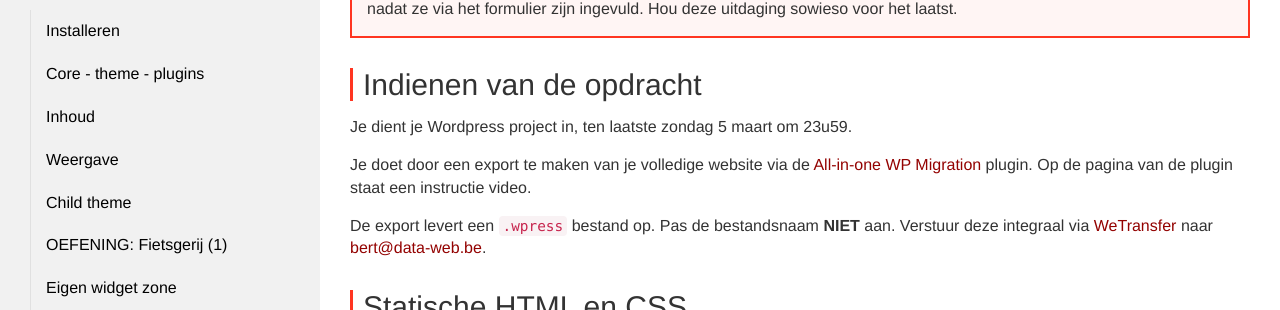
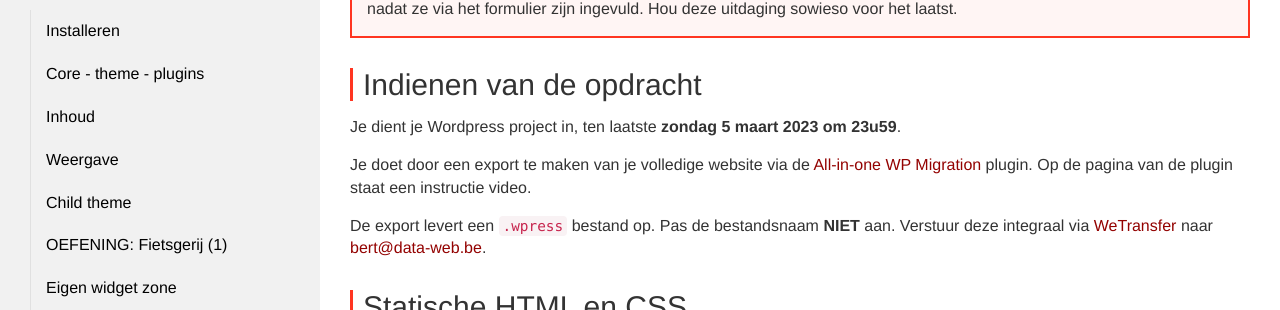
Before and after one commit to Syntra-Brussel/dynamische-webtechnieken, a Jekyll site: the page built from wordpress/eindopdracht.md, in a window 1280 px wide. Shown: the part 319-629 px from the top of the page. Built offline with Jekyll 4.4.1, drawn with Linux system fonts in a browser that asks for light colours; nearby versions of some CDN libraries; a script that is not in the unit is left out.

Commit message:
Update eindopdracht.md

```diff
--- a/wordpress/eindopdracht.md
+++ b/wordpress/eindopdracht.md
@@ -15,7 +15,7 @@ collection: wordpress
 
 ## Indienen van de opdracht
 
-Je dient je Wordpress project in, ten laatste zondag 5 maart om 23u59.
+Je dient je Wordpress project in, ten laatste <strong>zondag 5 maart 2023 om 23u59</strong>.
 
 Je doet door een export te maken van je volledige website via de <a href="https://nl.wordpress.org/plugins/all-in-one-wp-migration/">All-in-one WP Migration</a> plugin. Op de pagina van de plugin staat een instructie video.
 
```
